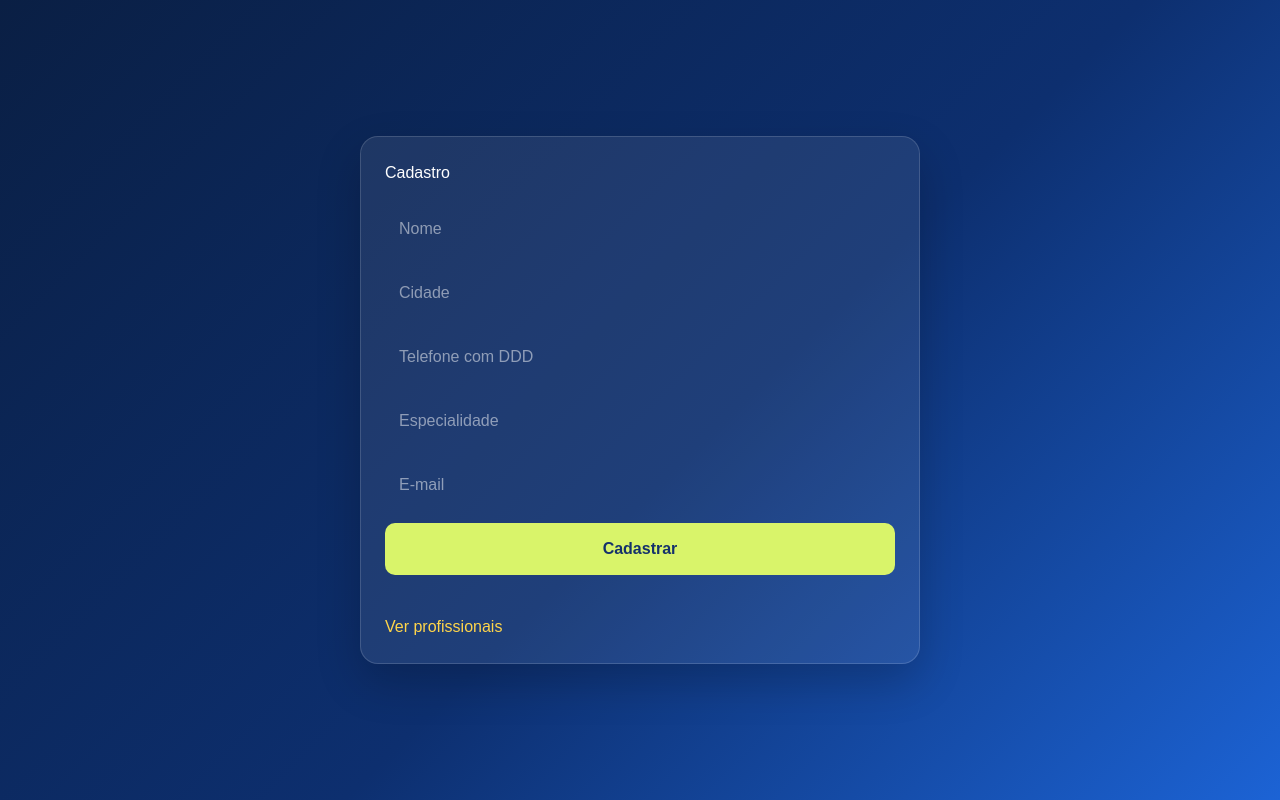
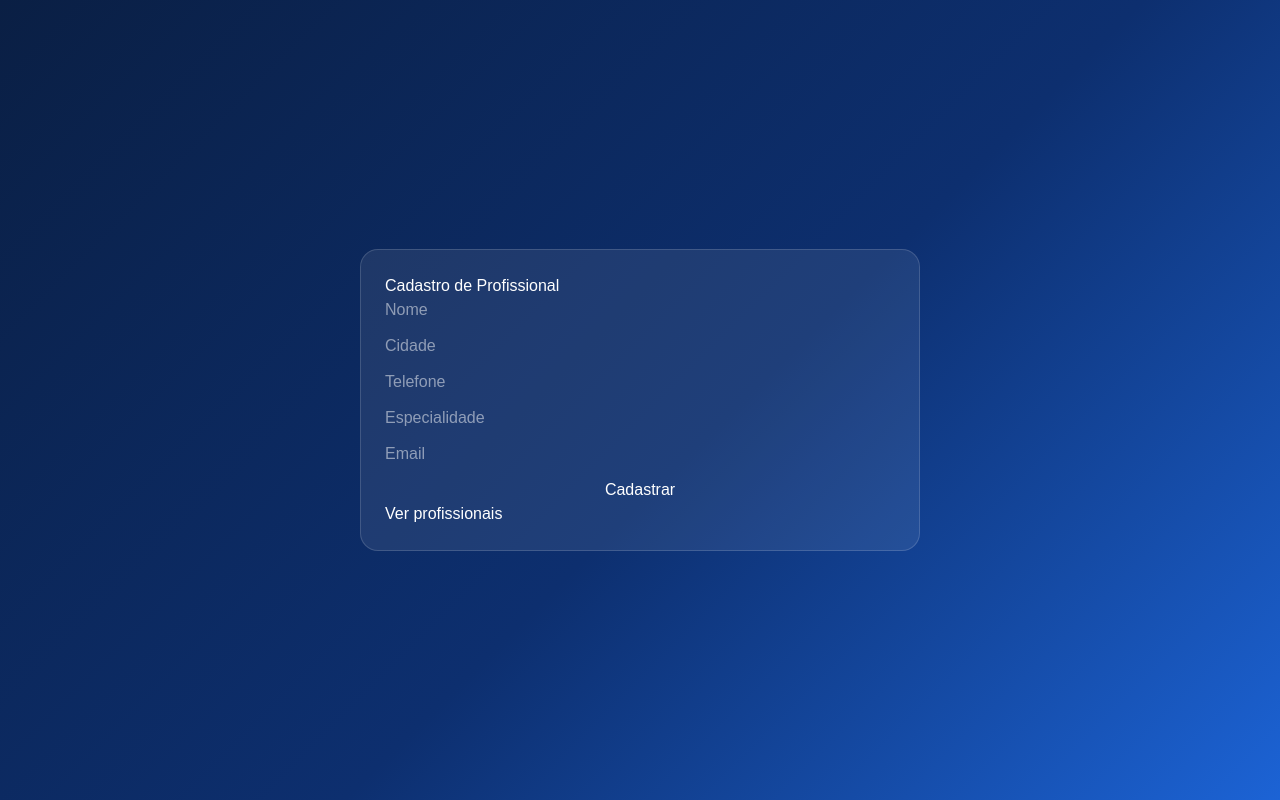
Before and after one commit to maxvandro/conecta-eletrica, a Next.js app: page /cadastro in a window 1280 px wide. Built offline with nearby package versions, Linux system fonts and the light colour scheme; no server answers.

Commit message:
Cadastro com status pendente

```diff
--- a/app/cadastro/page.tsx
+++ b/app/cadastro/page.tsx
@@ -22,6 +22,7 @@ export default function CadastroPage() {
         telefone,
         especialidade,
         email,
+        status: "pendente", // 🔥 AQUI ESTÁ O CONTROLE
       },
     ]);
 
@@ -31,7 +32,7 @@ export default function CadastroPage() {
       return;
     }
 
-    setMensagem("Cadastrado com sucesso!");
+    setMensagem("Cadastro enviado! Aguarde aprovação.");
     setNome("");
     setCidade("");
     setTelefone("");
@@ -61,10 +62,9 @@ export default function CadastroPage() {
           border: "1px solid rgba(255,255,255,0.15)",
           borderRadius: "18px",
           padding: "24px",
-          boxShadow: "0 18px 45px rgba(0,0,0,0.20)",
         }}
       >
-        <h1 style={{ marginTop: 0, marginBottom: "18px" }}>Cadastro</h1>
+        <h1>Cadastro de Profissional</h1>
 
         <form
           onSubmit={handleSubmit}
@@ -75,79 +75,48 @@ export default function CadastroPage() {
           }}
         >
           <input
+            placeholder="Nome"
             value={nome}
             onChange={(e) => setNome(e.target.value)}
-            placeholder="Nome"
             required
-            style={inputStyle}
           />
 
           <input
+            placeholder="Cidade"
             value={cidade}
             onChange={(e) => setCidade(e.target.value)}
-            placeholder="Cidade"
             required
-            style={inputStyle}
           />
 
           <input
+            placeholder="Telefone"
             value={telefone}
             onChange={(e) => setTelefone(e.target.value)}
-            placeholder="Telefone com DDD"
             required
-            style={inputStyle}
           />
 
           <input
+            placeholder="Especialidade"
             value={especialidade}
             onChange={(e) => setEspecialidade(e.target.value)}
-            placeholder="Especialidade"
             required
-            style={inputStyle}
           />
 
           <input
             type="email"
+            placeholder="Email"
             value={email}
             onChange={(e) => setEmail(e.target.value)}
-            placeholder="E-mail"
             required
-            style={inputStyle}
           />
 
-          <button type="submit" style={buttonStyle}>
-            Cadastrar
-          </button>
+          <button type="submit">Cadastrar</button>
         </form>
 
-        <p style={{ marginTop: "16px", minHeight: "24px" }}>{mensagem}</p>
+        <p>{mensagem}</p>
 
-        <a
-          href="/profissionais"
-          style={{ color: "#ffd54a", textDecoration: "none" }}
-        >
-          Ver profissionais
-        </a>
+        <a href="/profissionais">Ver profissionais</a>
       </div>
     </main>
   );
 }
-
-const inputStyle: React.CSSProperties = {
-  padding: "14px",
-  borderRadius: "10px",
-  border: "none",
-  fontSize: "16px",
-  outline: "none",
-};
-
-const buttonStyle: React.CSSProperties = {
-  padding: "14px",
-  borderRadius: "10px",
-  border: "none",
-  fontSize: "16px",
-  fontWeight: "bold",
-  background: "#d9f46a",
-  color: "#15316b",
-  cursor: "pointer",
-};
```
